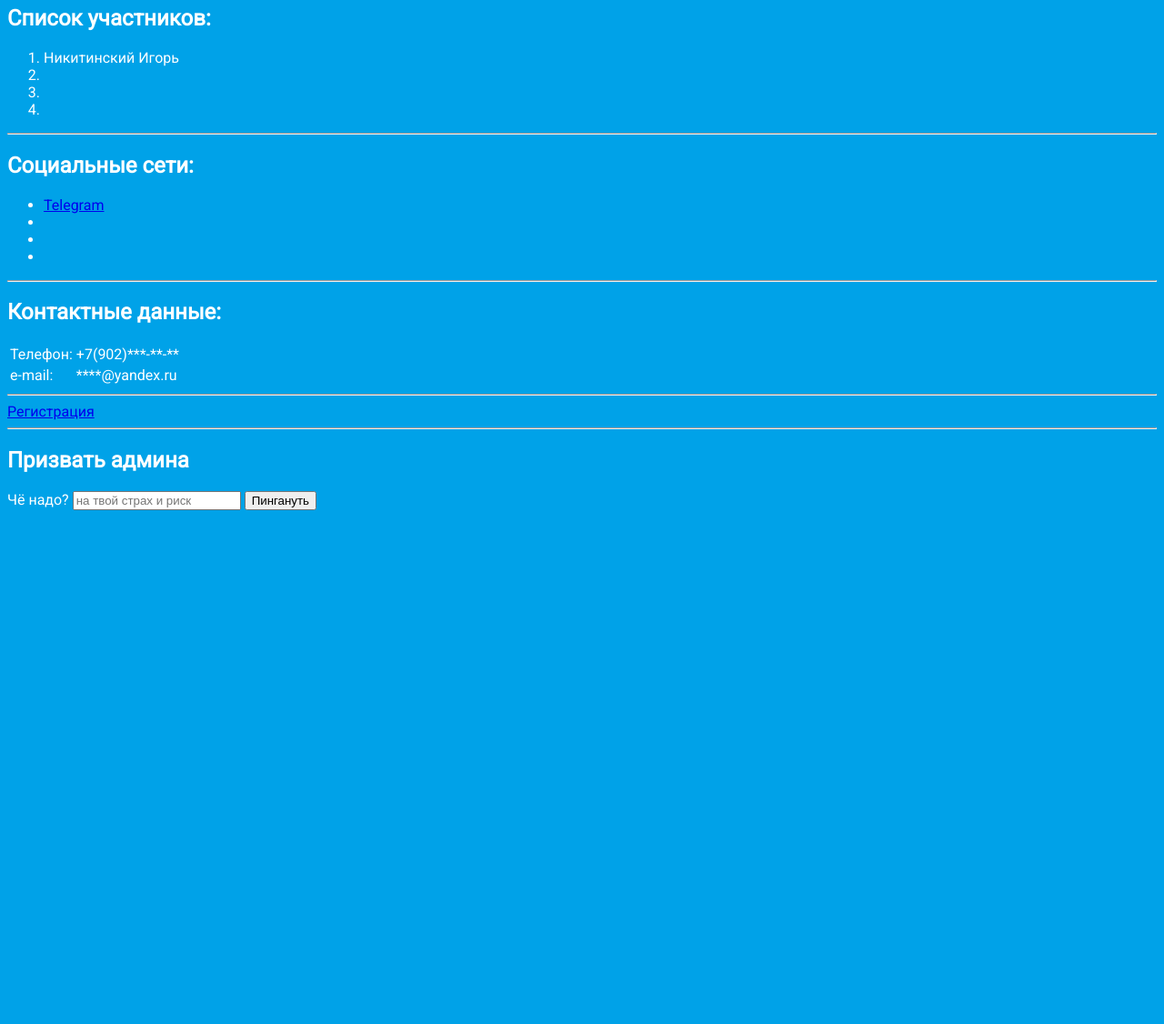
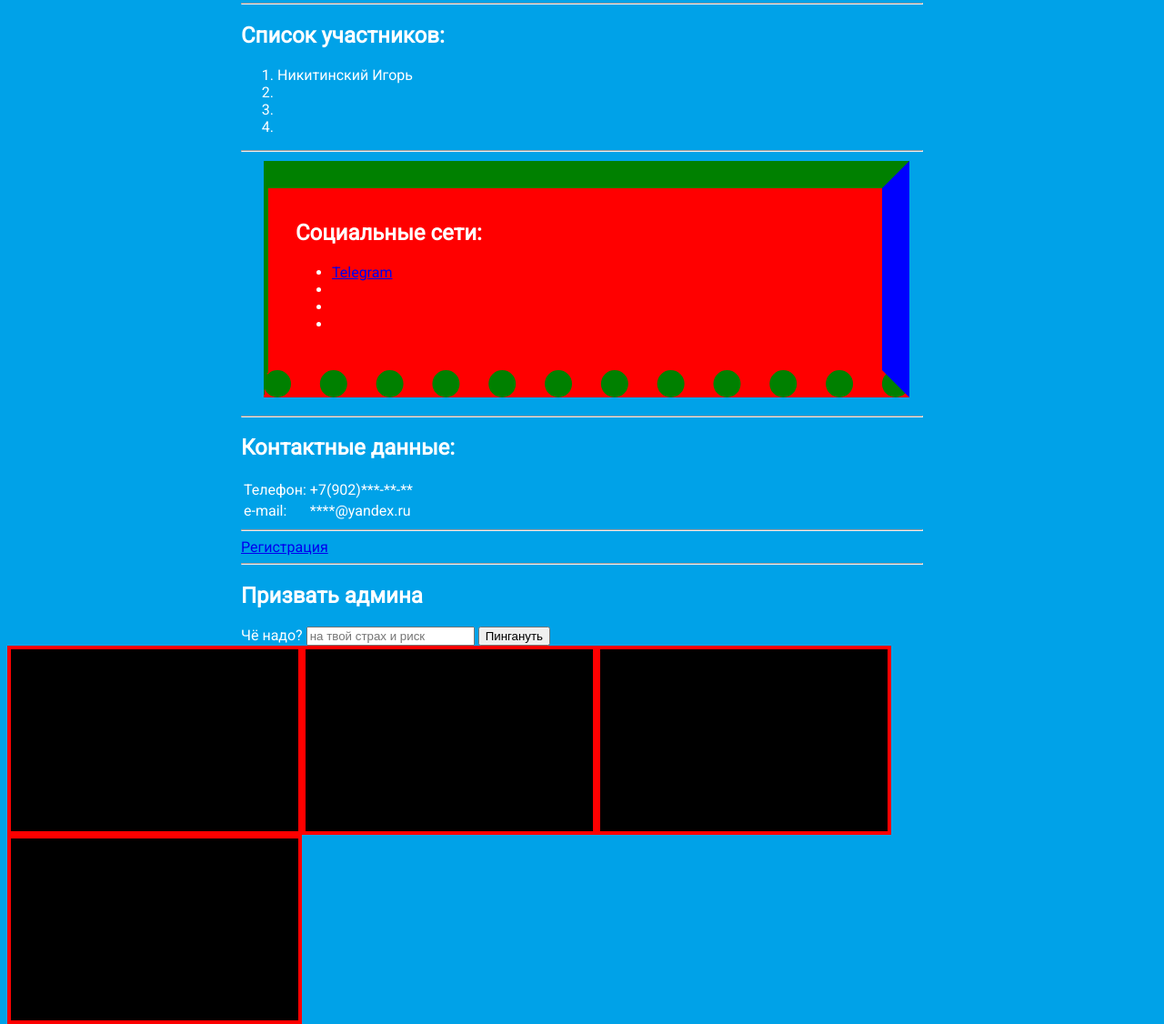
Before and after one commit to Wingogh/Nays, a plain HTML site: page index.html in a window 1280 px wide. Shown: the part 336-1462 px from the top of the page at 91% size. Before the commit the page ends 905 px from the top, so only its background shows below. Drawn offline with Linux system fonts and the light colour scheme.

Commit message:
стили

```diff
--- a/index.html
+++ b/index.html
@@ -6,6 +6,7 @@
     <link rel="stylesheet" href="styles.css">
 </head>
 <body>
+    <div class="container">
         <div class="info">
             <img src="logo.png" alt="логотип Nays" class="logotype">
             <h1>Привет народ!</h1>
@@ -13,7 +14,9 @@
                 Это страница участников сообщества <strong>Nays</strong>, образованного в 2001 году.
             </p>
         </div>
+
         <hr>
+
         <h2>Список участников:</h2>
         <ol>
             <li>Никитинский Игорь</li>
@@ -21,15 +24,21 @@
             <li></li>
             <li></li>
         </ol>
+
         <hr>
+
+        <div class="social">
             <h2>Социальные сети:</h2>
             <ul>
-        <li><a href="https://t.me/Wingogh" target="_blank">Telegram</a></li>
+                <li><a href="https://t.me/+H46tfzsWphg2MGZi" target="_blank">Telegram</a></li>
                 <li></li>
                 <li></li>
                 <li></li>
             </ul>
+        </div>
+
         <hr>
+
         <h2>Контактные данные:</h2>
         <table>
             <tr>
@@ -53,5 +62,14 @@
             <input type="text" id="question" placeholder="на твой страх и риск">
             <input type="submit" value="Пингануть">
         </form>
+    </div>
+
+    <div class="box-model">
+        <div></div>
+        <div></div>
+        <div></div>
+        <div></div>
+    </div>
+
 </body>
 </html>
--- a/styles.css
+++ b/styles.css
@@ -27,4 +27,38 @@ h1 {
     margin: 0;
     font-style: italic;
     font-weight: bold;
+    text-decoration: none;
+    text-transform: uppercase;
+    letter-spacing: 5px;
+    /* word-spacing: 20px; */
+
 }
+
+/* Box-model */
+.container {
+    max-width: 750px;
+    margin: auto;
+}
+
+.social {
+    background-color: red;
+    padding: 15px 20px 25px 30px;
+    margin: 10px 15px 20px 25px;
+
+    border: 5px solid green;
+    border-bottom-style: dotted;
+    border-bottom-width: 30px;
+    border-top-width: 30px;
+    border-right-color: blue;
+    border-right-width: 30px;
+
+}
+
+/* Знак > применяет свойства к детям, но не к внукам (наверное) */
+.box-model > div {
+    background: black;
+    height: 200px;
+    width: 25%;
+    float: left;
+    border: 4px solid red;
+}
```
Lines whose indentation alone changed are shown as unchanged.
